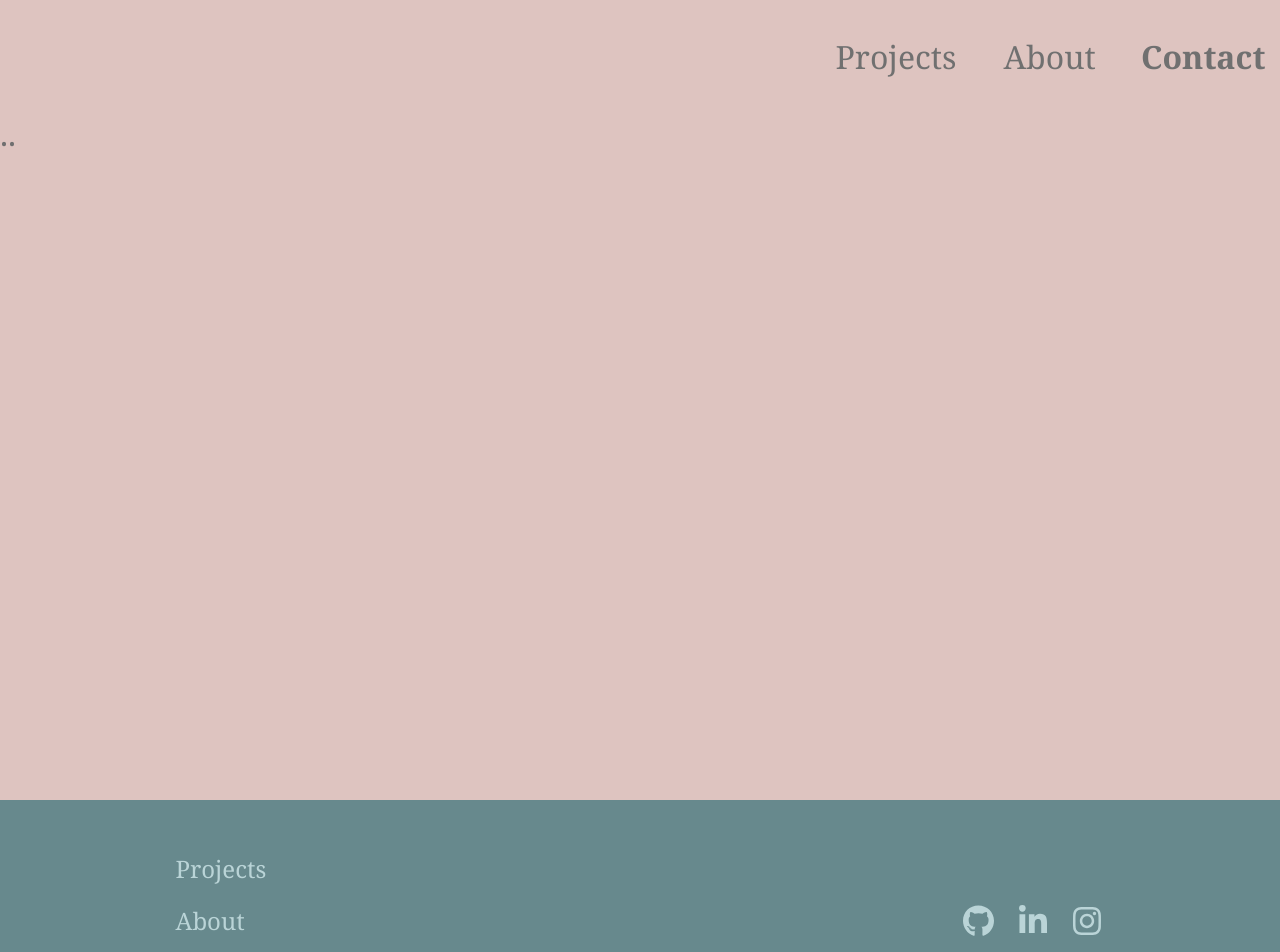
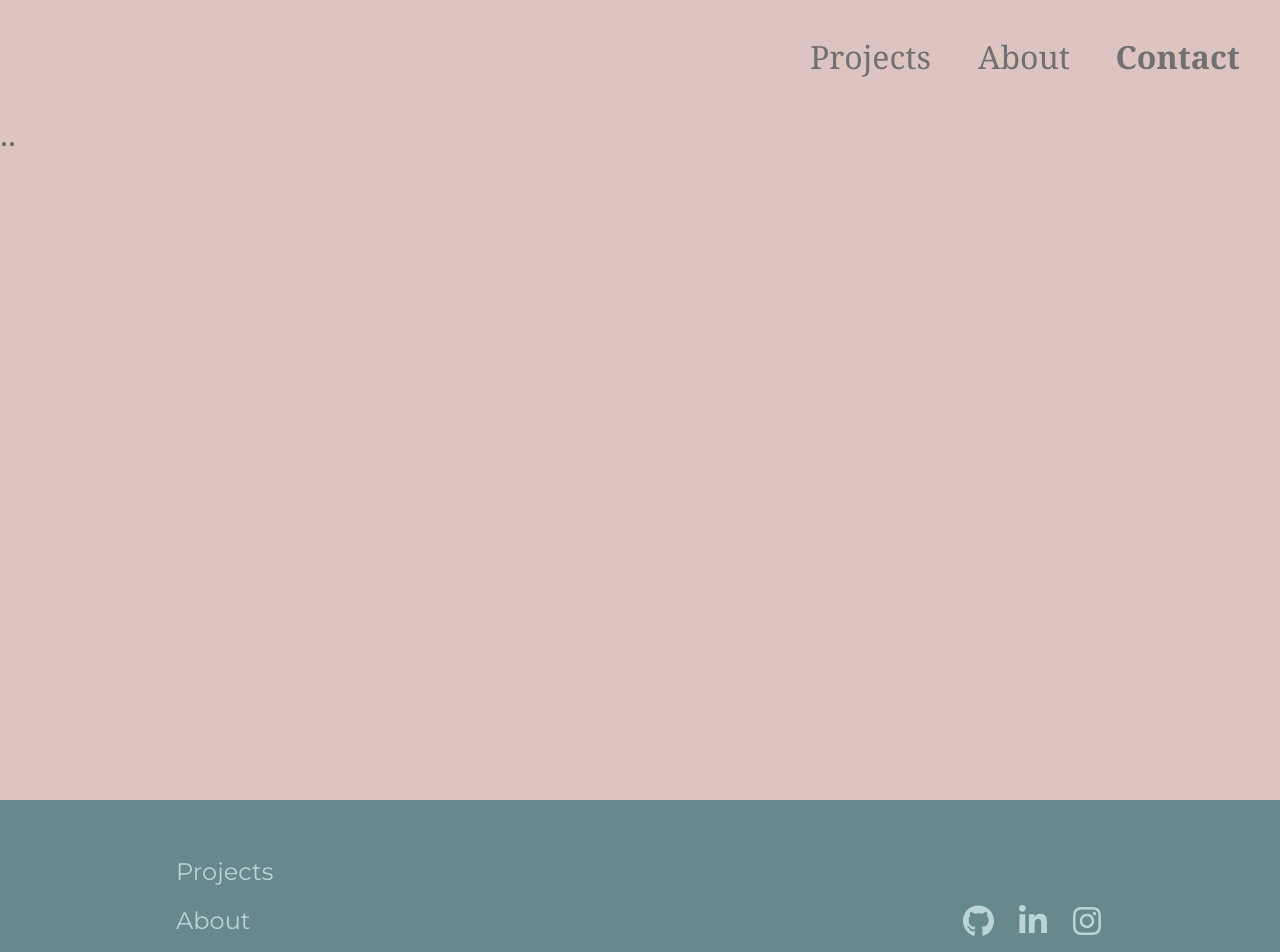
Before and after one commit to cleaningsupplies/slcs_public, a React (Create React App) app: page /contact in a window 1280 px wide. Shown: the top 952 px of the page. Built offline with nearby package versions, Linux system fonts and the light colour scheme.

Commit message:
little optical fixes

```diff
--- a/src/components/Navigation.js
+++ b/src/components/Navigation.js
@@ -20,7 +20,7 @@ export default function Navigation() {
                       About
                   </NavLink>
               </div>
-              <div className={styles['navItem']}>
+              <div className={`${styles['navItem']} ${styles['contact']}`}>
                   <NavLink className={({ isActive }) => (isActive ? `${styles['NavLink']} ${styles['active']}` : `${styles['NavLink']} ${styles['inactive']}`)} to="/contact">
                       Contact
                   </NavLink>
--- a/src/css/footer.module.css
+++ b/src/css/footer.module.css
@@ -50,6 +50,7 @@
     color: var(--primary_turquoise);
     font-size: 3vh;
     padding: 10%;
+    font-family: var(--font_montserrat);
 }
 
 .navItem:hover, .linkedIn:hover, .github:hover, .instagram:hover{
--- a/src/css/navigation.module.css
+++ b/src/css/navigation.module.css
@@ -9,7 +9,6 @@
     height: 10vh;
     display: flex;
     align-items: center;
-    margin-right: 2vw;
     justify-content: flex-end;
     padding: 2vh 0 2vh 0;
 }
@@ -37,3 +36,7 @@
 .inactive{
     color: var(--base_font_color);
 }
+
+.contact{
+    padding-right: 2vw;
+}
```
